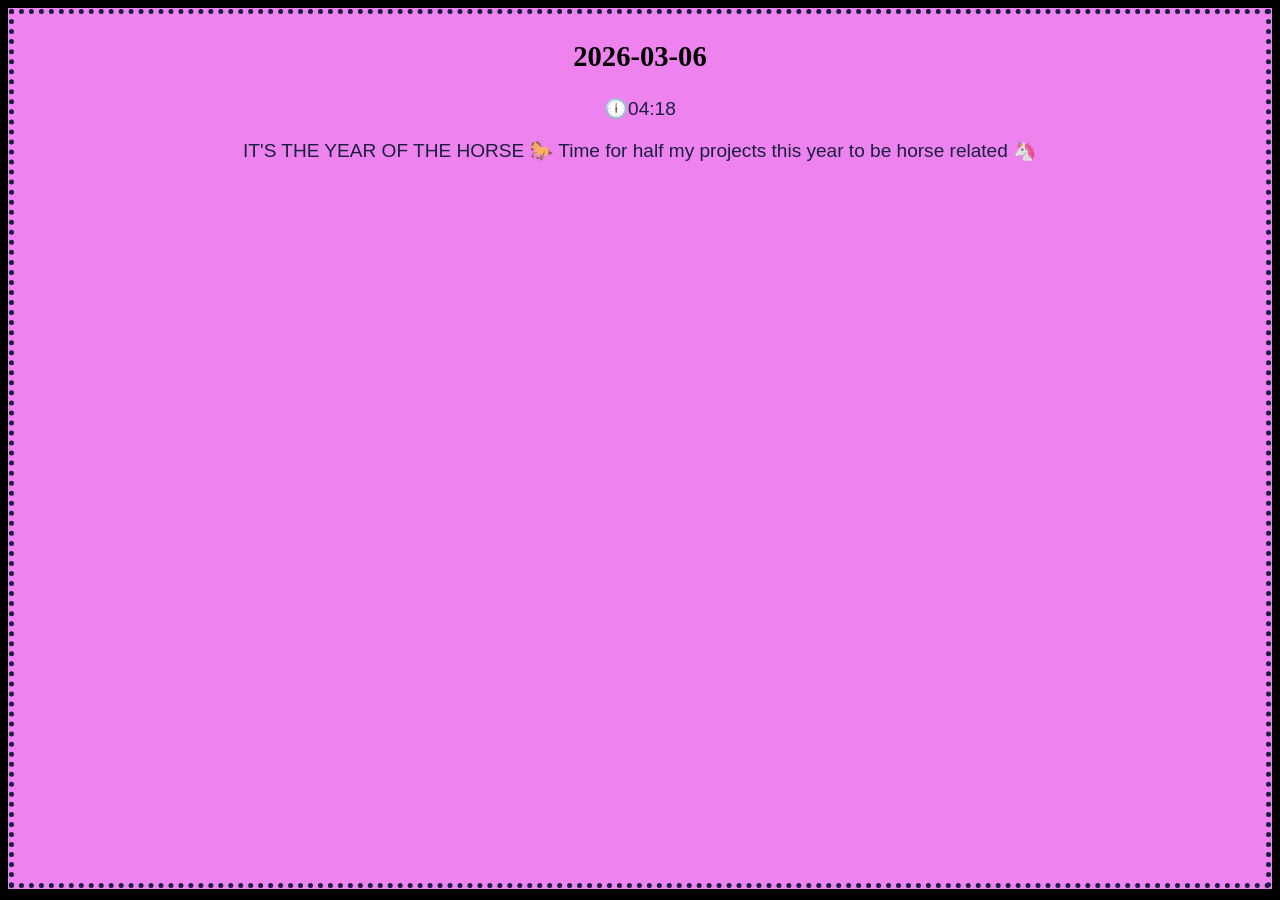
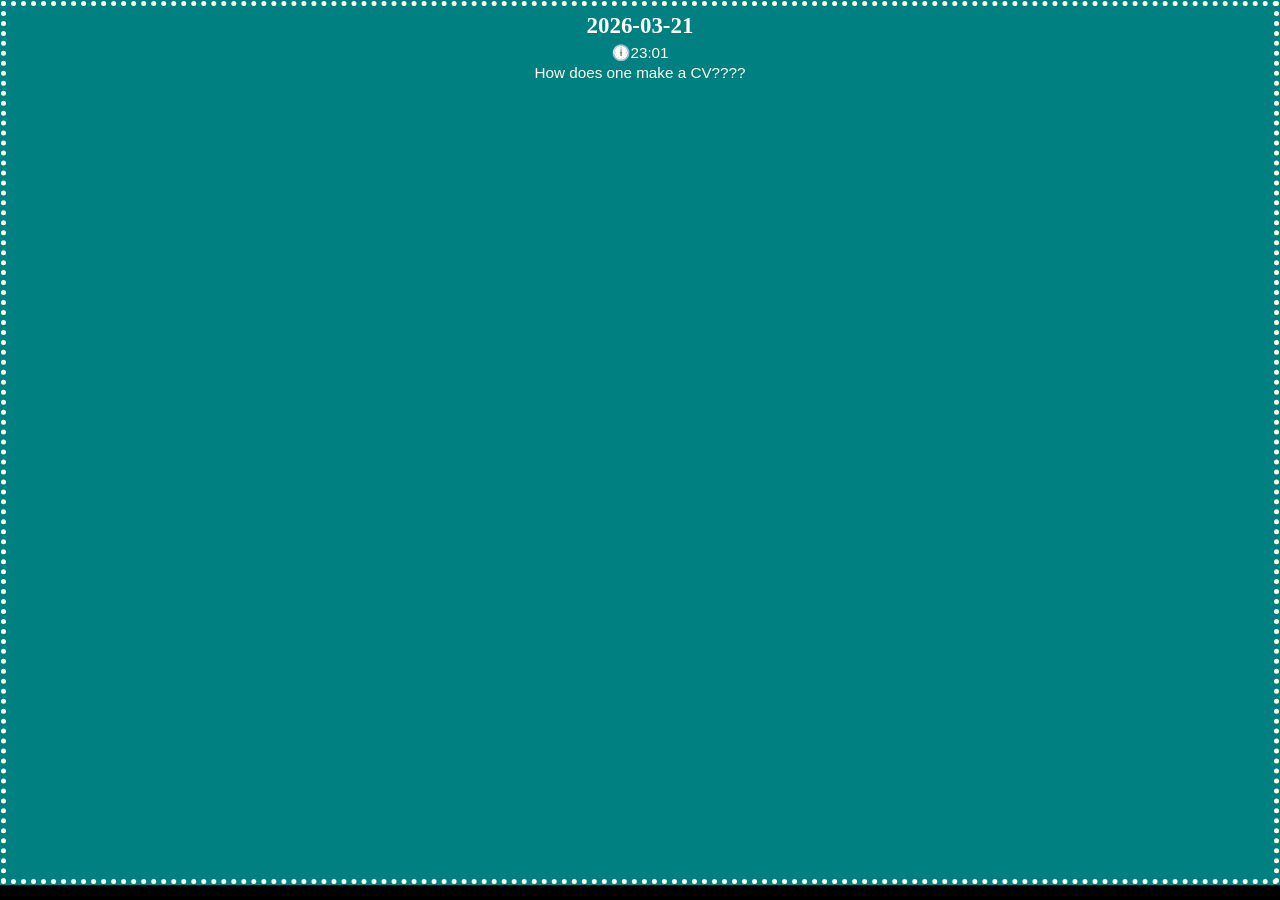
Before and after one commit to RodFireProductions/Status, a Jekyll site: the page built from docs/embed.md, in a window 1280 px wide. Built offline with Jekyll 4.4.1, drawn with Linux system fonts in a browser that asks for light colours.

Commit message:
Status Update Sat 03/21/2026 23:01:32.64

```diff
--- a/docs/_data/entries.json
+++ b/docs/_data/entries.json
@@ -1,6 +1,6 @@
 {
-    "num": 32,
-    "last_color": "pink",
+    "num": 33,
+    "last_color": "green",
     "list": [
         {
             "id": 1,
@@ -272,6 +272,14 @@
             "color": "pink",
             "content": "IT'S THE YEAR OF THE HORSE 🐎 Time for half my projects this year to be horse related 🦄",
             "image": null
+        },
+        {
+            "id": 33,
+            "time": "23:01",
+            "date": "2026-03-21",
+            "color": "green",
+            "content": "How does one make a CV????",
+            "image": null
         }
     ]
 }
--- a/docs/_layouts/embed.html
+++ b/docs/_layouts/embed.html
@@ -6,16 +6,21 @@
         <meta name="viewport" content="width=device-width, initial-scale=1.0">
         <link rel="stylesheet" href={{'src/css/main.css'|relative_url}}>
 		<style>
+            body { margin: 0px; }
+            h2 { margin: 5px; }
+            p { margin: 2px; }
+
 			article {
 				display: block;
 				width: calc(100% - 2em);
 				height: calc(100vh - 2em);
+                font-size: 0.8em;
+				overflow-y: auto;
+				text-align: center;
+                scrollbar-width: thin;
+                scrollbar-color: var(--font-color) var(--fg-color);
+			}
 
-				overflow-y: auto;
-
-				text-align: center;
-
-			}
 			@media only screen and (max-width: 290px) {
 				article {
 					grid-template-columns: 1fr;
```
